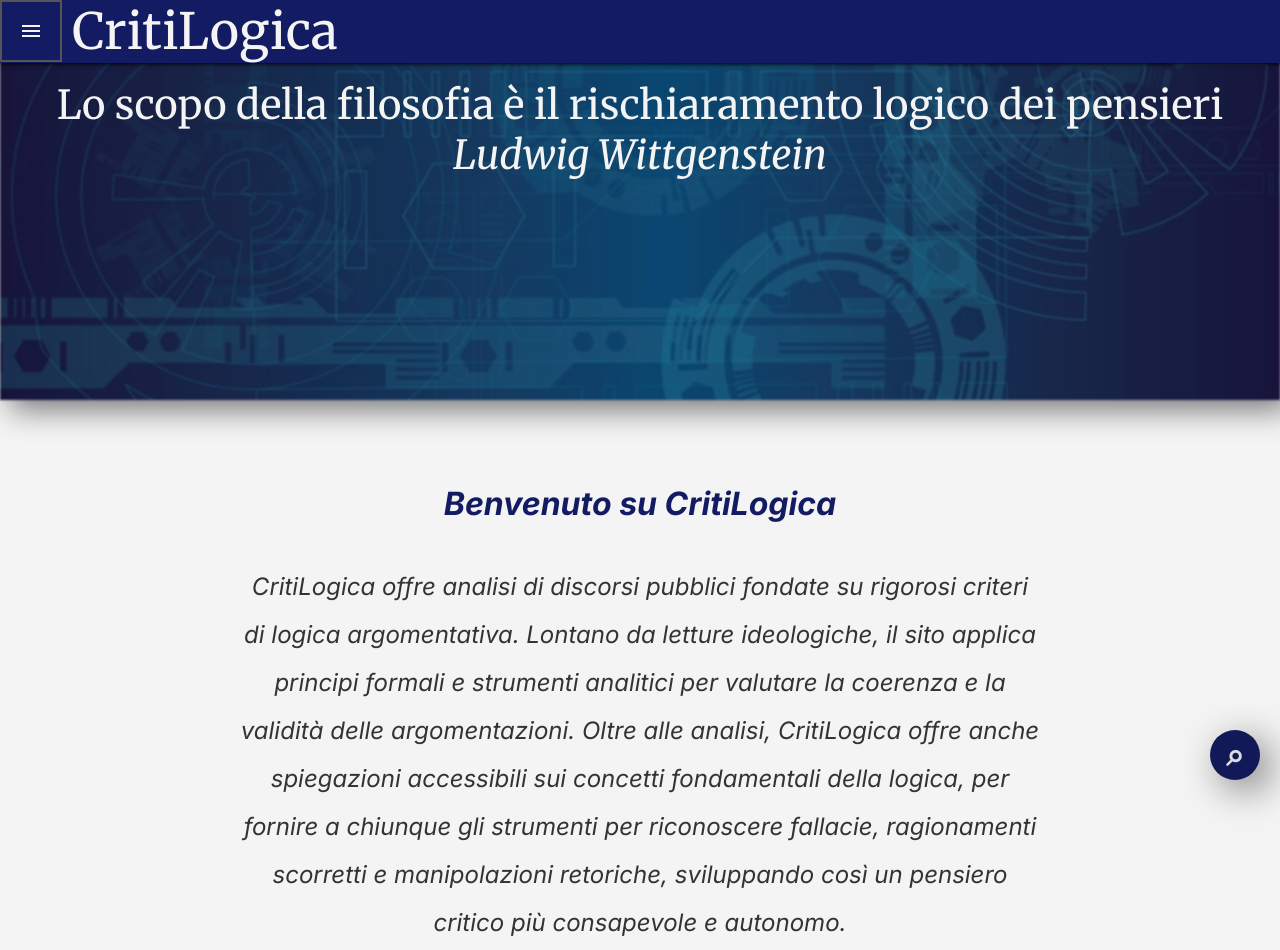
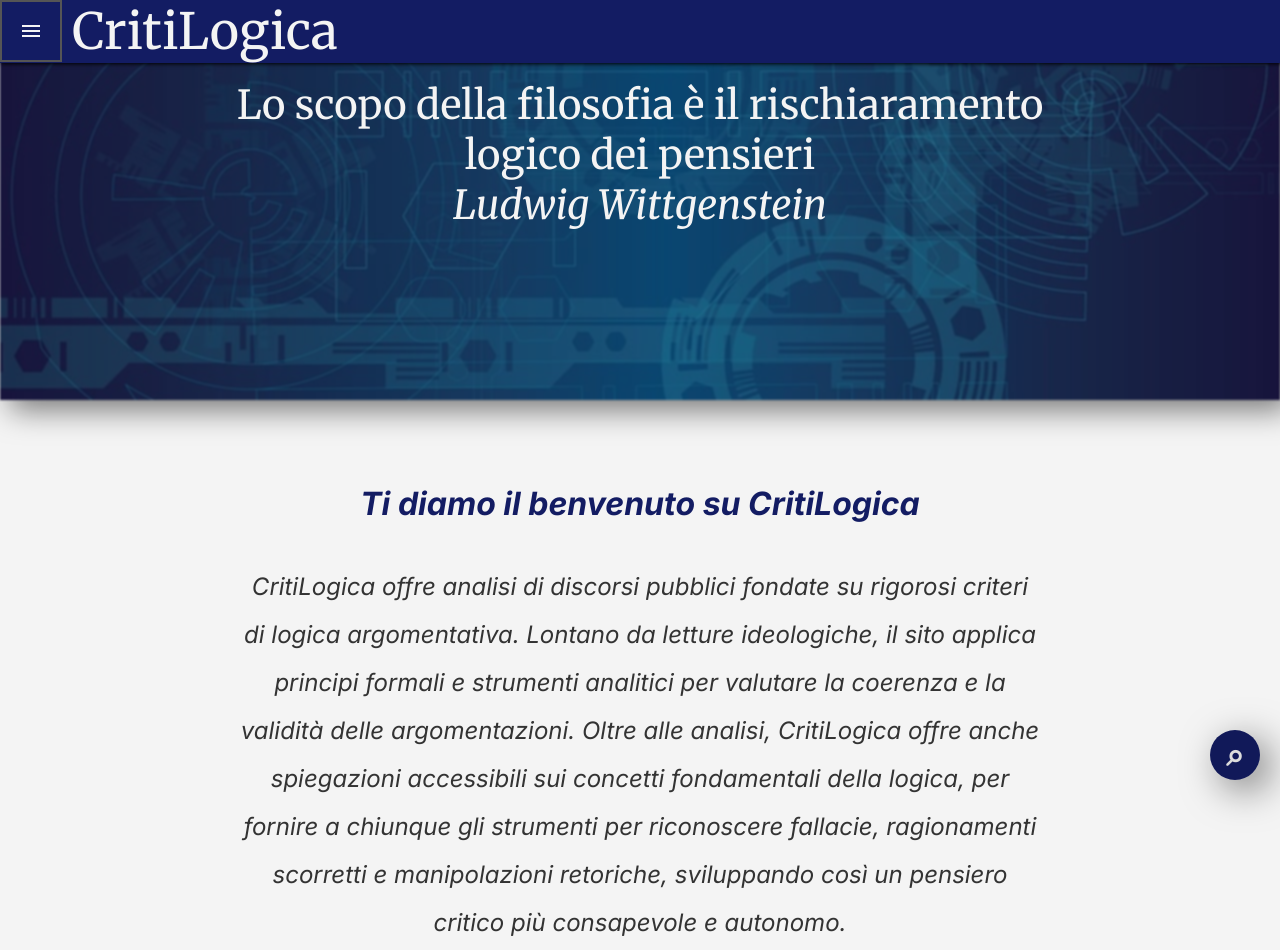
Before and after one commit to LucaTheCube/CritiLogica, a plain HTML site: page docs/index.html in a window 1280 px wide. Shown: the top 950 px of the page. Drawn offline with nearby package versions, Linux system fonts and the light colour scheme.

Commit message:
Add files via upload

```diff
--- a/docs/fadein.js
+++ b/docs/fadein.js
@@ -1,6 +1,6 @@
 
   document.addEventListener("DOMContentLoaded", function () {
-    const faders = document.querySelectorAll('.fade-in');
+    const faders = document.querySelectorAll('.fade-in, .fade-inc');
 
     const appearOptions = {
       threshold: 0.1,
--- a/docs/homepage.css
+++ b/docs/homepage.css
@@ -79,12 +79,38 @@
 .fade-in {
   opacity: 0;
   transform: translateY(20px);
+
+
   transition: opacity 0.8s ease-out, transform 0.8s ease-out;
 }
 
 .fade-in.show {
   opacity: 1;
   transform: translateY(0);
+
+
+}
+.fade-inc{
+
+ opacity: 0;
+  transform: translateY(20px);
+  transition: opacity 1s ease-out, transform 1s ease-out;
+   filter: blur(5px);
+    transition:
+    opacity 1.5s ease 0s,
+    transform 1.5s ease 0s,
+    filter 1s ease 0.4s;
+}
+
+
+.fade-inc.show{
+  opacity: 1;
+  transform: translateY(0);
+
+
+
+  filter: blur(0px);
+
 }
  .articolo{
   position: relative;
@@ -172,29 +198,28 @@
     height: 40vh;
     filter: drop-shadow(10px 10px 15px rgba(0, 0, 0, 0.5)) brightness(60%) blur(1px); /* Aggiungi l'ombra all'immagine */
 }
+
+
+
+
+
+
 .img-sfondo .citazione {
 
   position: absolute;
-  right: auto;
+
+  left: 5%;
+  right: 5%;
   top: 80px;
-  font-size: 160%;
 
+ font-size: 160%;
   color: var(--light-gray);
   display: block;
   text-align: center;
   font-family: 'Merriweather', serif;
-  overflow: hidden;
-  overflow: hidden;
+  white-space: normal;
 
-  white-space: normal;
-  width: 0;
-  animation: typing 2s steps(100) forwards, blink 0.5s step-end infinite alternate;
-}
-@keyframes typing {
-  from { width: 5%; }
-  to { width: 100%; }
-  from{height: 10%;}
-  to{height: 50%;}
+
 }
 
 
@@ -354,7 +379,9 @@
 .img-sfondo .citazione {
 
   position: absolute;
-  right: auto;
+
+  left: 15%;
+  right: 15%;
   top: 80px;
   font-size: 250%;
 
@@ -362,18 +389,9 @@
   display: block;
   text-align: center;
   font-family: 'Merriweather', serif;
-  overflow: hidden;
-  overflow: hidden;
+  white-space: normal;
 
-  white-space: normal;
-  width: 0;
-  animation: typing 2s steps(100) forwards, blink 0.5s step-end infinite alternate;
-}
-@keyframes typing {
-  from { width: 5%; }
-  to { width: 100%; }
-  from{height: 10%;}
-  to{height: 50%;}
+
 }
 
 
--- a/docs/index.html
+++ b/docs/index.html
@@ -50,7 +50,7 @@
             <div class="img-sfondo">
 
                 <img src="img/blu.jpg"  class="sfondo-img">
-                <blockquote class="citazione">Lo scopo della filosofia è il rischiaramento logico dei pensieri
+                <blockquote class="citazione fade-inc">Lo scopo della filosofia è il rischiaramento logico dei pensieri
 
                     <br /> <i>Ludwig Wittgenstein<i></blockquote>
             </div>
@@ -58,7 +58,7 @@
                     <div class="lente "><button><a href="#search"  style="color: var(--light-gray);;">⌕</a></button></div>
 
 
-            <h1 style="text-align: center; color:#131c63;" class="fade-in">Benvenuto su CritiLogica</h1> <br>
+            <h1 style="text-align: center; color:#131c63;" class="fade-in">Ti diamo il benvenuto su CritiLogica</h1> <br>
           <br>  <h2 class="fade-in" style="text-align: center; font-weight:400; max-width: 800px; margin: 0 auto; line-height:2;">CritiLogica offre analisi di discorsi pubblici fondate su rigorosi criteri di logica argomentativa.
 Lontano da letture ideologiche, il sito applica principi formali e strumenti analitici per valutare la coerenza e la validità delle argomentazioni. Oltre alle analisi, CritiLogica offre anche spiegazioni accessibili sui concetti fondamentali della logica, per fornire a chiunque gli strumenti per riconoscere fallacie, ragionamenti scorretti e manipolazioni retoriche, sviluppando così un pensiero critico più consapevole e autonomo.
 
```
